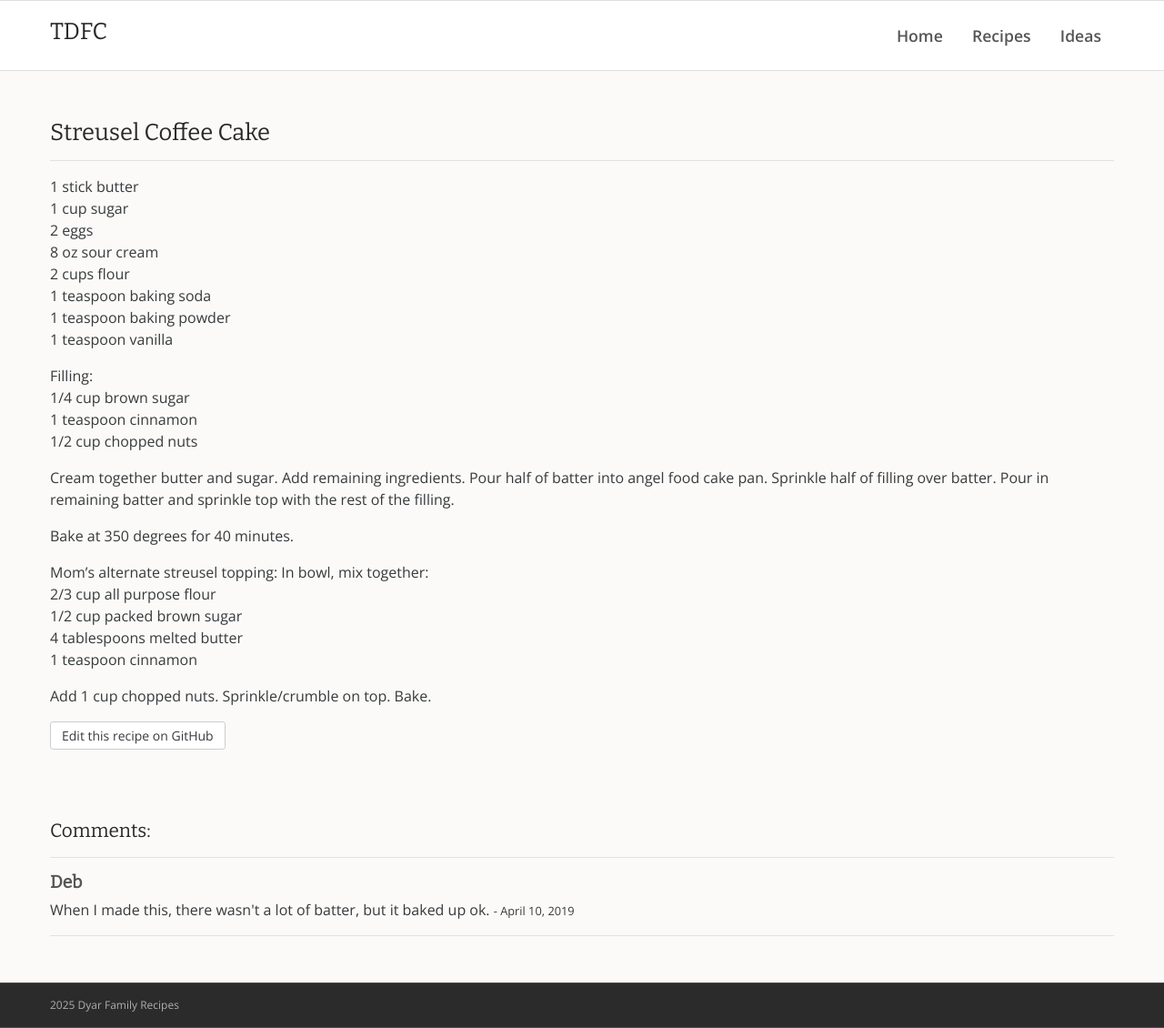
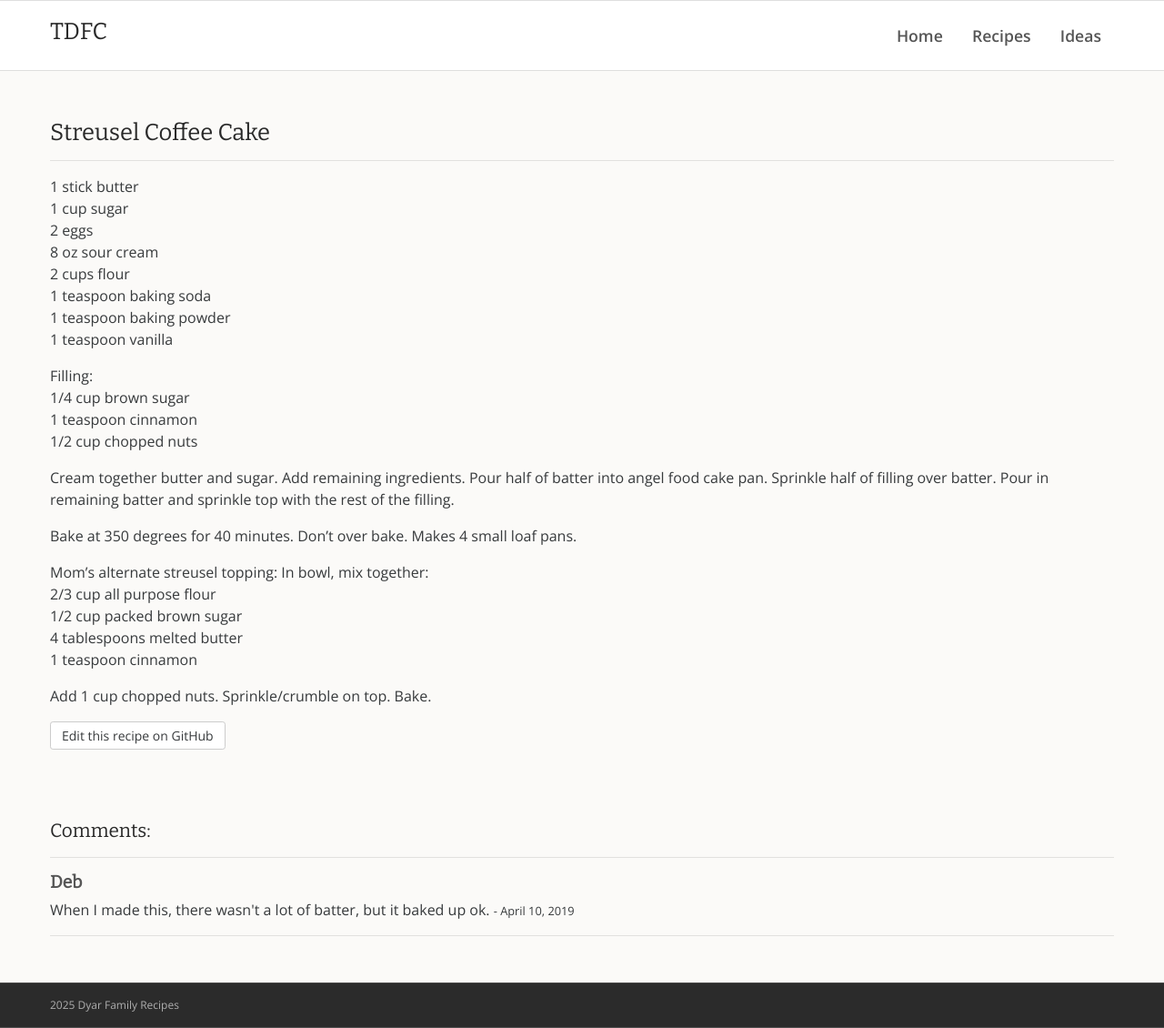
Before and after one commit to rdyar/tdfc, a Jekyll site: the page built from _odds-and-ends/streusel-coffee-cake.md, in a window 1280 px wide and 1130 px high. Shown: the whole window at 91% size. Built offline with Jekyll 4.4.1, drawn with Linux system fonts in a browser that asks for light colours.

Commit message:
Update streusel-coffee-cake.md

```diff
--- a/_odds-and-ends/streusel-coffee-cake.md
+++ b/_odds-and-ends/streusel-coffee-cake.md
@@ -19,7 +19,7 @@ Cream together butter and sugar. Add remaining ingredients. Pour half of batter
 cake pan. Sprinkle half of filling over batter. Pour in remaining batter and sprinkle top with the
 rest of the filling.
 
-Bake at 350 degrees for 40 minutes.
+Bake at 350 degrees for 40 minutes.  Don't over bake.  Makes 4 small loaf pans.
 
 
 
```
